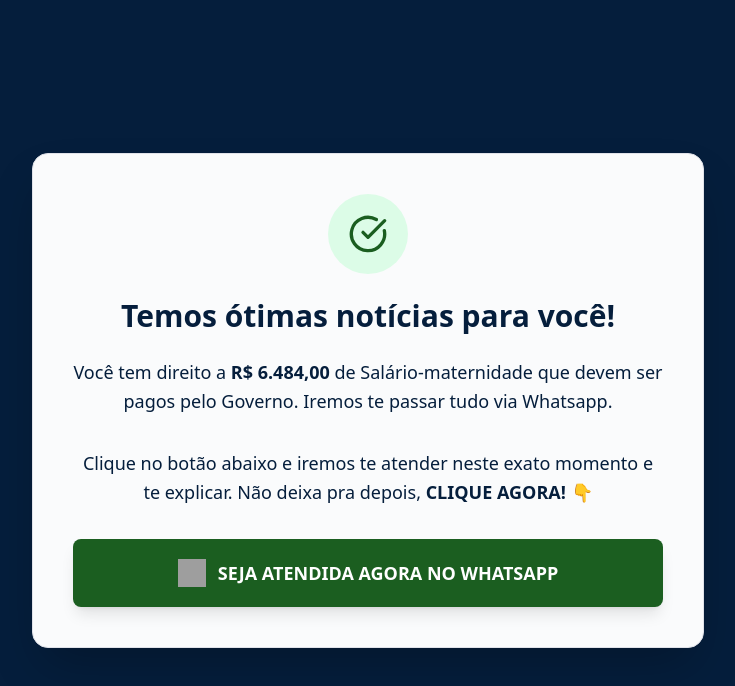
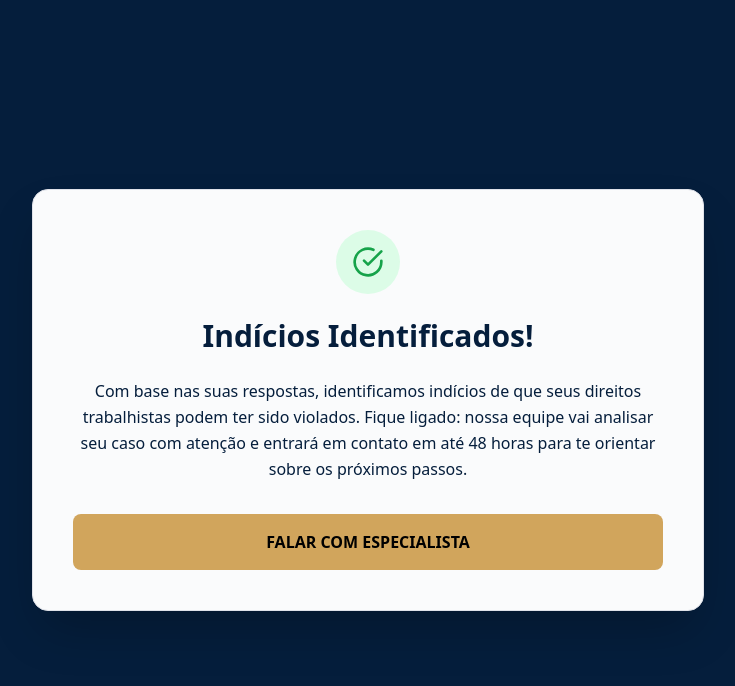
Before and after one commit to Paper-Street-Softwares/LPS-Pascoal, a React (Vite) app: page /sucesso in a window 1280 px wide. Shown: the top 686 px of the page, without its empty margins (272-1007 px from the left). Built offline with nearby package versions, Linux system fonts and the light colour scheme; grey boxes are pictures that could not be loaded.

Commit message:
fix: Rota sucesso

```diff
--- a/src/pages/FormSucesso.jsx
+++ b/src/pages/FormSucesso.jsx
@@ -20,63 +20,41 @@
   return (
     <div className="min-h-screen flex items-center justify-center bg-[#051E3C] p-4">
       <div className="w-full max-w-2xl bg-[#FAFBFC] rounded-2xl shadow-2xl p-6 md:p-10 border border-[#E0E2E9]">
-        <div className="w-full text-center soft-enter">
-          {/* ÍCONE */}
+        <div className="w-full text-center smooth-pop self-enter">
           <div className="flex justify-center mb-6">
-            <div className="w-20 h-20 bg-green-100 rounded-full flex items-center justify-center">
+            <div className="w-16 h-16 bg-green-100 rounded-full flex items-center justify-center">
               <svg
                 xmlns="http://www.w3.org/2000/svg"
-                width="40"
-                height="40"
+                width="32"
+                height="32"
                 viewBox="0 0 24 24"
                 fill="none"
                 stroke="currentColor"
                 strokeWidth="2"
                 strokeLinecap="round"
                 strokeLinejoin="round"
-                className="lucide lucide-circle-check-big text-[#1B5E20]"
+                className="text-green-600"
               >
-                <path d="M21.801 10A10 10 0 1 1 17 3.335" />
-                <path d="m9 11 3 3L22 4" />
+                <path d="M22 11.08V12a10 10 0 1 1-5.93-9.14" />
+                <polyline points="22 4 12 14.01 9 11.01" />
               </svg>
             </div>
           </div>
-
-          {/* TÍTULO */}
           <h2 className="text-2xl md:text-3xl font-bold text-[#051E3C] mb-6">
-            Temos ótimas notícias para você!
+            Indícios Identificados!
           </h2>
-
-          {/* TEXTO 1 */}
-          <p className="text-[#051E3C] text-lg mb-8 leading-relaxed">
-            Você tem direito a <span className="font-bold">R$ 6.484,00</span> de
-            Salário-maternidade que devem ser pagos pelo Governo. Iremos te
-            passar tudo via Whatsapp.
+          <p className="text-[#051E3C] mb-8 leading-relaxed">
+            Com base nas suas respostas, identificamos indícios de que seus
+            direitos trabalhistas podem ter sido violados. Fique ligado: nossa
+            equipe vai analisar seu caso com atenção e entrará em contato em até
+            48 horas para te orientar sobre os próximos passos.
           </p>
-
-          {/* TEXTO 2 */}
-          <p className="text-[#051E3C] text-lg mb-8 leading-relaxed">
-            Clique no botão abaixo e iremos te atender neste exato momento e te
-            explicar. Não deixa pra depois,{" "}
-            <span className="font-bold">CLIQUE AGORA! 👇</span>
-          </p>
-
-          {/* BOTÃO WHATSAPP */}
-          <a
-            href={whatsappLink}
-            target="_blank"
-            rel="noopener noreferrer"
-            className="w-full flex items-center justify-center gap-3 bg-[#1B5E20] text-white font-bold py-5 px-6 rounded-lg hover:bg-green-900 shadow-lg hover:shadow-xl transition-all duration-300 transform hover:-translate-y-1 text-lg"
+          <button
+            onClick={() => navigate("/sucesso", { state: { answers } })}
+            className="w-full bg-primaryLight text-black font-bold py-4 px-6 rounded-lg hover:shadow-lg transition-all"
           >
-            <img
-              src="https://paperstreet.com.br/iconewhatsapp.png"
-              alt="WhatsApp Logo"
-              width="28"
-              height="28"
-              className="w-7 h-7"
-            />
-            SEJA ATENDIDA AGORA NO WHATSAPP
-          </a>
+            FALAR COM ESPECIALISTA
+          </button>
         </div>
       </div>
     </div>
```
